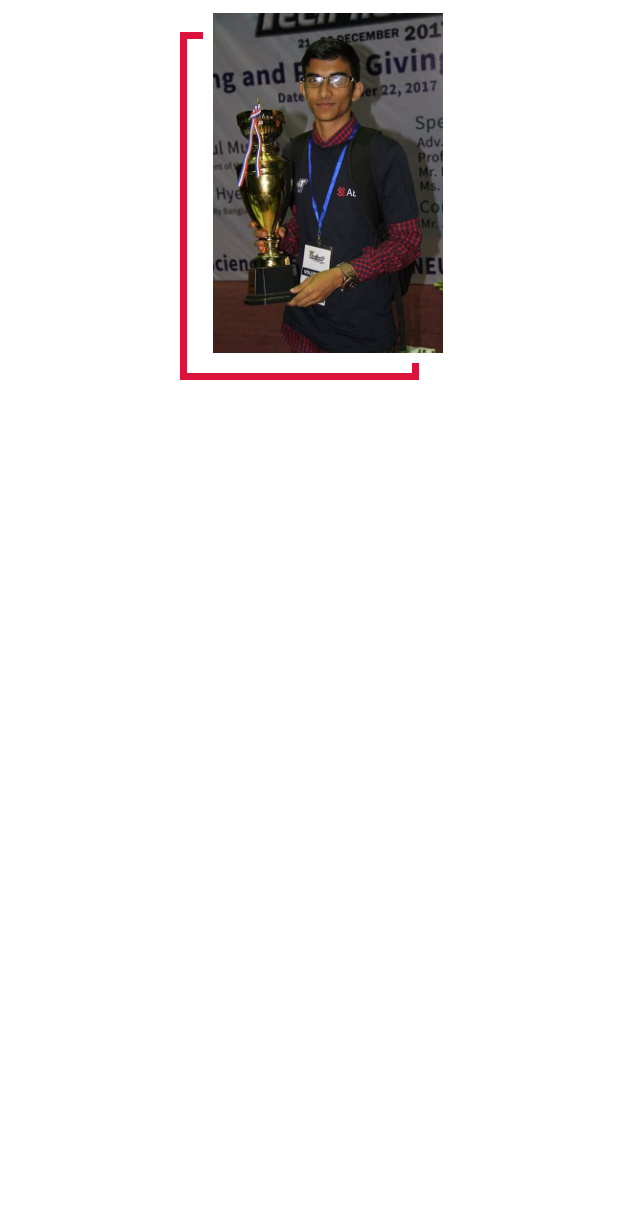
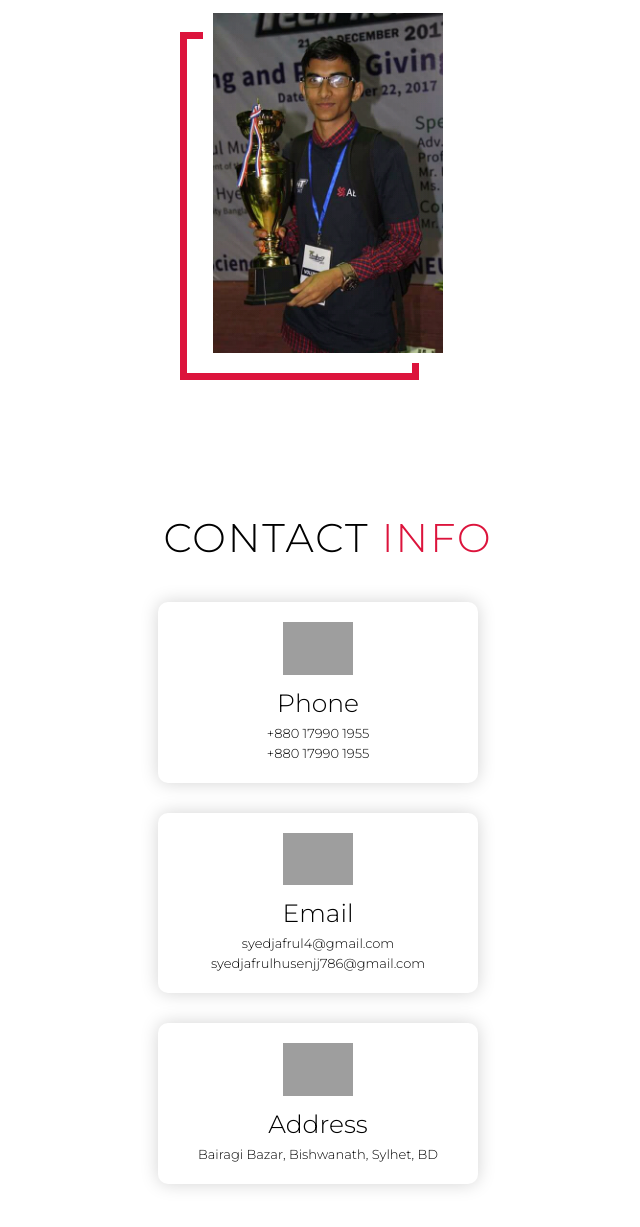
Before and after one commit to syed-jafrul-husen/Portfolio-website, a plain HTML site: page index.html in a window 1280 px wide. Shown: the part 6704-7931 px from the top of the page, without its empty margins (312-952 px from the left). Before the commit the page ends 7167 px from the top, so only its background shows below. Drawn offline with Linux system fonts and the light colour scheme; grey boxes are pictures that could not be loaded.

Commit message:
Contct section code added

```diff
--- a/index.html
+++ b/index.html
@@ -158,5 +158,38 @@
         </div>
     </section>
     <!-- End About Section -->
+
+    <!-- Contatc Section -->
+    <section id="contact">
+        <div class="contact container">
+            <div> <h1 class="section-title">Contact <span>info</span></h1></div>
+            <div class="contact-items">
+                <div class="contact-item">
+                   <div class="icon"><img src="https://img.icons8.com/bubbles/50/000000/phone.png"/></div>
+                   <div class="contact-info">
+                       <h1>Phone</h1>
+                       <h2>+880 17990 1955</h2>
+                       <h2>+880 17990 1955</h2>
+                   </div>
+                </div>
+                <div class="contact-item">
+                    <div class="icon"><img src="https://img.icons8.com/external-justicon-flat-justicon/64/000000/external-email-notifications-justicon-flat-justicon.png"/></div>
+                    <div class="contact-info">
+                        <h1>Email</h1>
+                        <h2>syedjafrul4@gmail.com</h2>
+                        <h2>syedjafrulhusenjj786@gmail.com</h2>
+                    </div>
+                 </div>
+                 <div class="contact-item">
+                    <div class="icon"><img src="https://img.icons8.com/bubbles/50/000000/address.png"/></div>
+                    <div class="contact-info">
+                        <h1>Address</h1>
+                        <h2>Bairagi Bazar, Bishwanath, Sylhet, BD</h2>
+                    </div>
+                 </div>
+            </div>
+        </div>
+    </section>
+    <!-- End Contact section -->
 </body>
 </html>
--- a/style.css
+++ b/style.css
@@ -310,6 +310,49 @@ p{
 /* End About Section*/
 
 
+/* Contact Section*/
+#contact .contact{
+    flex-direction: column;
+    max-width: 1200px;
+    margin: 0 auto;
+}
+#contact .contact-items{
+    width: 400px;
+}
+#contact .contact-item{
+    width: 80%;
+    padding: 20px;
+    text-align: center;
+    border-radius: 10px;
+    margin: 30px;
+    display: flex;
+    justify-content: center;
+    align-items: center;
+    flex-direction: column;
+    box-shadow: 0px 0px 18px 0 #0000002c;
+    transition: .3s ease box-shadow;
+}
+#contact .contact-item:hover{
+    box-shadow: 0px 0px 5px 0 #0000002c;
+}
+#contact .icon{
+    width: 70px;
+    margin: 0 auto;
+    margin-bottom: 10px;
+}
+#contact .contact-info h1{
+font-size: 2.5rem;
+font-weight: 500;
+margin-bottom: 5px;
+}
+#contact .contact-info h2{
+    font-size: 1.3rem;
+    line-height: 2rem;
+    font-weight: 500;
+}
+/* End Contact Section*/
+
+
 /* keyframes */
 @keyframes text_reveal_box{
     50%{
```
